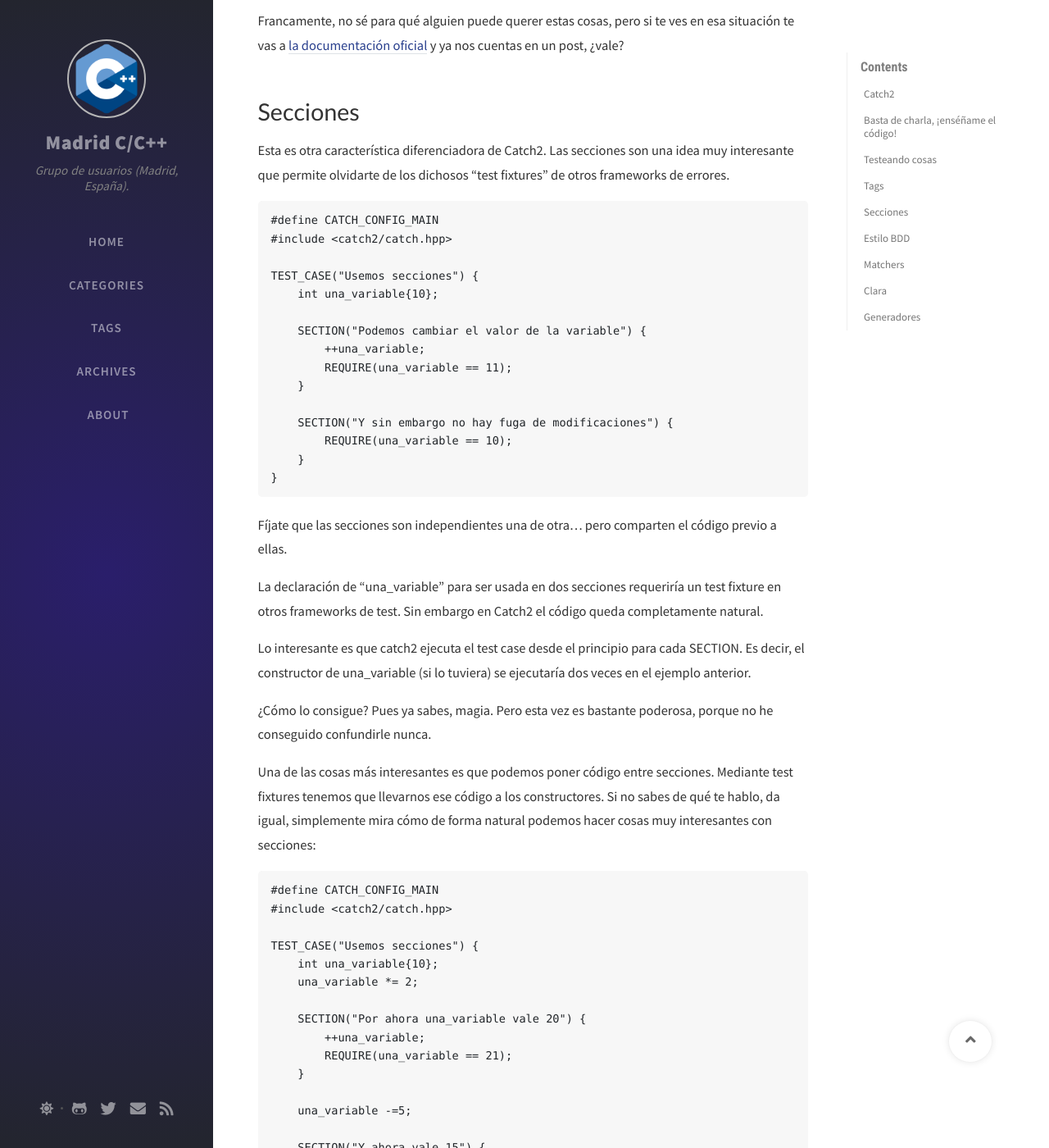
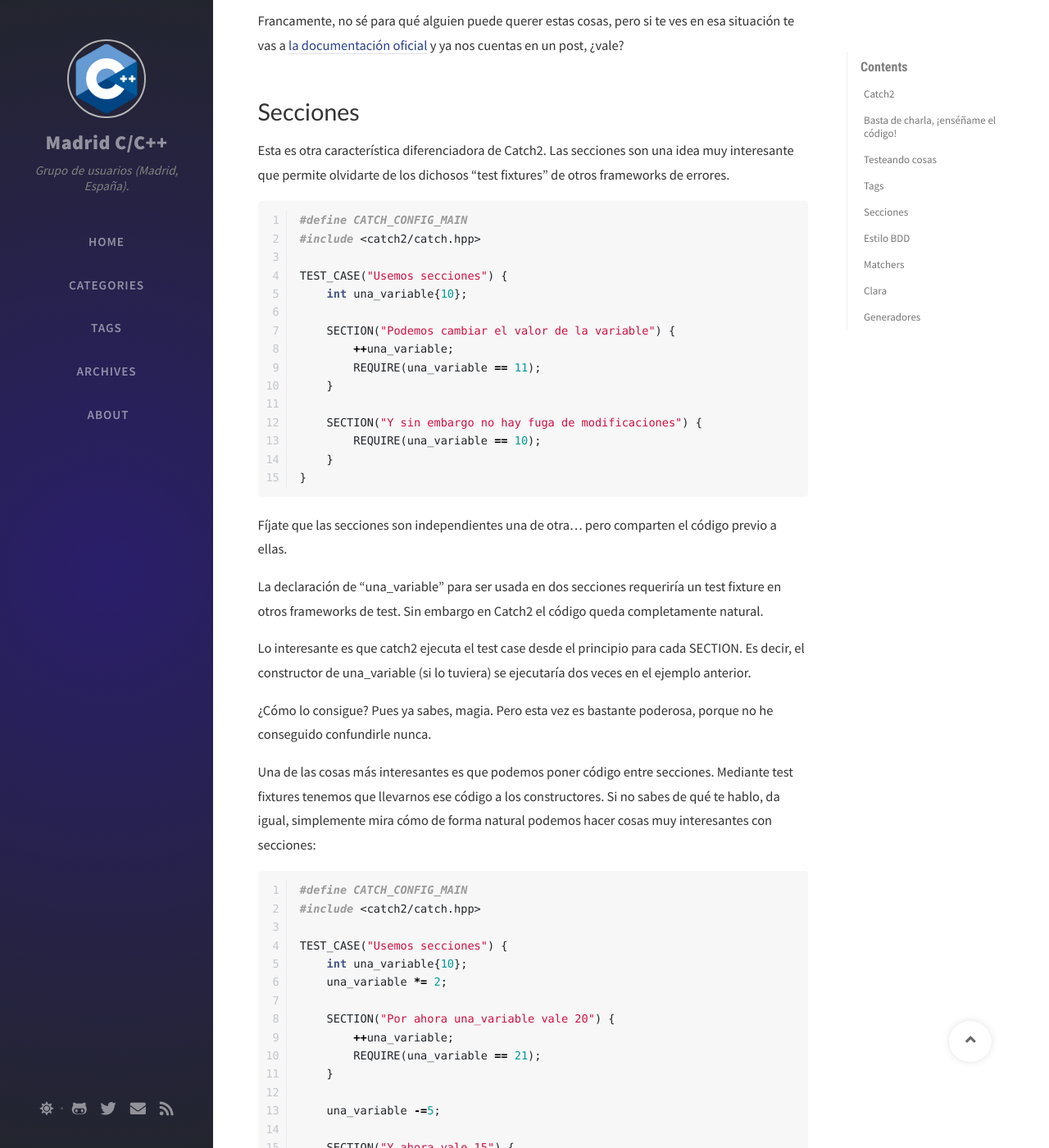
Before and after one commit to madridccppug/madridccppug.github.io, a Jekyll site: the page built from _posts/2020-11-22-catch2.md, in a window 1280 px wide and 1400 px high, scrolled down 8758 px. Shown: the whole window at 82% size. Built offline with Jekyll 4.4.1, drawn with Linux system fonts in a browser that asks for light colours; nearby versions of some CDN libraries; comment, search, counter and statistics services are not loaded; some of the changed text lies outside the part shown.

Commit message:
Add cpp to cpp code

````diff
--- a/_posts/2020-11-22-catch2.md
+++ b/_posts/2020-11-22-catch2.md
@@ -23,7 +23,7 @@ Testear ya es bastante complicado y normalmente poco gratificante (excepto que h
 
 Este es el ejemplo mínimo de test con Catch2:
 
-```
+``` cpp
 #define CATCH_CONFIG_MAIN
 #include <catch2/catch.hpp>
 
@@ -124,7 +124,7 @@ Sí, había dicho que solo había una, pero era un clickbait. Igual gracias a el
 
 El caso es que esta macro crea un caso de test. Si se usa sin parámetros el test no tendrá nombre, pero le podemos dar nombre:
 
-```
+``` cpp
 #define CATCH_CONFIG_MAIN
 #include <catch2/catch.hpp>
 
@@ -167,7 +167,7 @@ Normalmente Catch2 no imprime nada. Pero si falla un test o en respuesta a algú
 # Testeando cosas
 
 Si tu paciencia te ha dado para llegar aquí, además de mi pésame te voy a regalar cómo poner aserciones en Catch2. Al fin y al cabo, lo visto hasta ahora no es que sirva de mucho...
-```
+``` cpp
 #define CATCH_CONFIG_MAIN
 #include <catch2/catch.hpp>
 
@@ -223,7 +223,7 @@ Should be true but it is false.
 ```
 
 Para este ejemplo tan simple igual no parece tan importante, pero en un ejemplo real estaremos llamando a una o varias funciones, y el mostrar la expansión es imprescindible para entender el error:
-```
+``` cpp
 #define CATCH_CONFIG_MAIN
 #include <catch2/catch.hpp>
 
@@ -259,7 +259,7 @@ Pues porque usa magia. Le dan el nombre de "expression templates" pero en el fon
 
 Eso sí, es una magia no tan poderosa. Antes de que te vuelvas loco mira qué pasa si simplemente aumentamos un poco la complejidad de la sentencia REQUIRE:
 
-```
+``` cpp
 #define CATCH_CONFIG_MAIN
 #include <catch2/catch.hpp>
 
@@ -344,7 +344,7 @@ Francamente, no sé para qué alguien puede querer estas cosas, pero si te ves e
 Esta es otra característica diferenciadora de Catch2.
 Las secciones son una idea muy interesante que permite olvidarte de los dichosos "test fixtures" de otros frameworks de errores.
 
-```
+``` cpp
 #define CATCH_CONFIG_MAIN
 #include <catch2/catch.hpp>
 
@@ -372,7 +372,7 @@ Lo interesante es que catch2 ejecuta el test case desde el principio para cada S
 
 Una de las cosas más interesantes es que podemos poner código entre secciones. Mediante test fixtures tenemos que llevarnos ese código a los constructores. Si no sabes de qué te hablo, da igual, simplemente mira cómo de forma natural podemos hacer cosas muy interesantes con secciones:
 
-```
+``` cpp
 #define CATCH_CONFIG_MAIN
 #include <catch2/catch.hpp>
 
````
